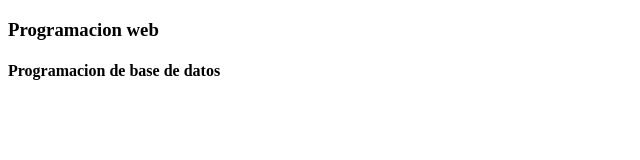
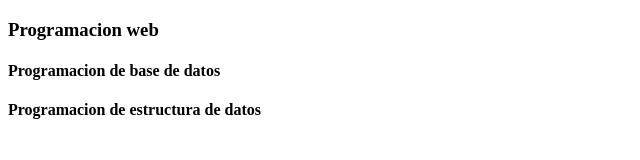
Before and after one commit to ValerioPaulo/aprenderGit, a plain HTML site: page index.html in a window 1280 px wide. Shown: the whole page, without its empty margins (0-640 px from the left). Drawn offline with Linux system fonts and the light colour scheme.

Commit message:
se agrego la linea 11

```diff
--- a/index.html
+++ b/index.html
@@ -8,5 +8,6 @@
 <body>
     <h3>Programacion web</h3>
     <h4>Programacion de base de datos</h4>
+    <h4>Programacion de estructura de datos</h4>
 </body>
 </html>
```
